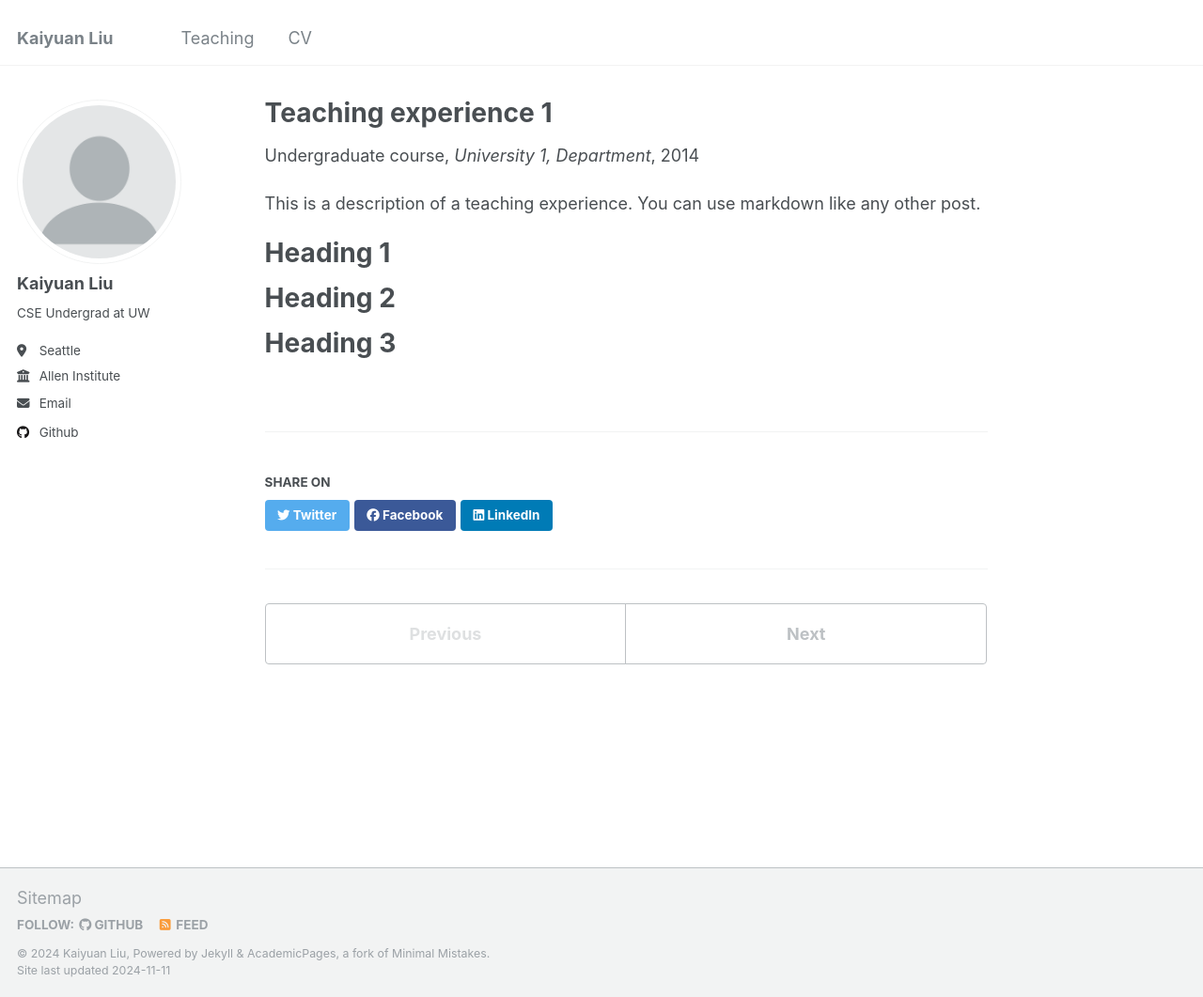
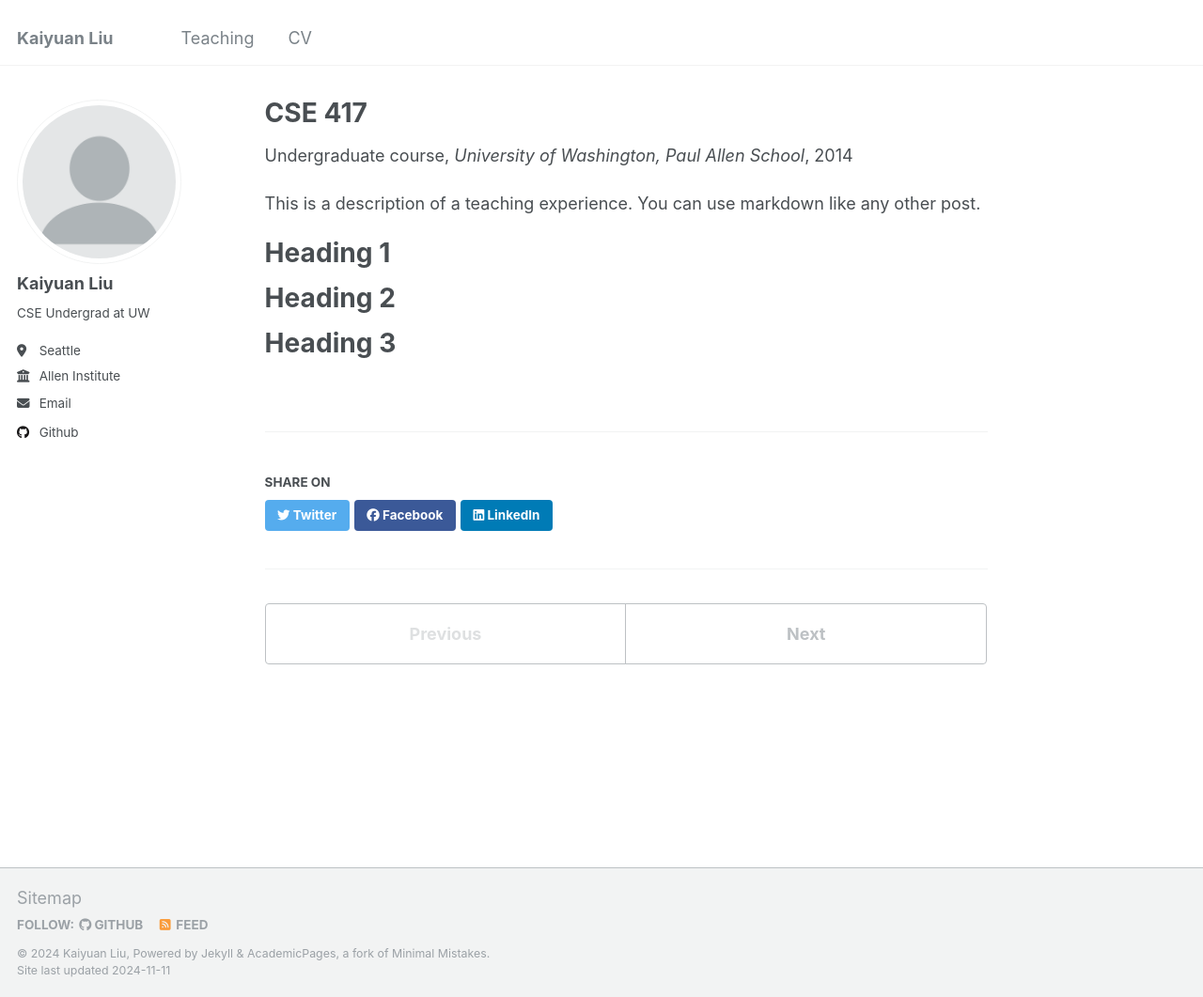
Before and after one commit to KaiyuanLiu04/KaiyuanLiu04.github.io, a Jekyll site: the page built from _teaching/2014-spring-teaching-1.md, in a window 1280 px wide and 1061 px high. Shown: the whole window at 94% size. Built offline with Jekyll 4.4.1, drawn with Linux system fonts in a browser that asks for light colours.

Commit message:
Update 2014-spring-teaching-1.md

```diff
--- a/_teaching/2014-spring-teaching-1.md
+++ b/_teaching/2014-spring-teaching-1.md
@@ -1,9 +1,9 @@
 ---
-title: "Teaching experience 1"
+title: "CSE 417"
 collection: teaching
 type: "Undergraduate course"
-permalink: /teaching/2014-spring-teaching-1
-venue: "University 1, Department"
+permalink: /teaching/CSE-417
+venue: "University of Washington, Paul Allen School"
 date: 2014-01-01
 location: "City, Country"
 ---
```
